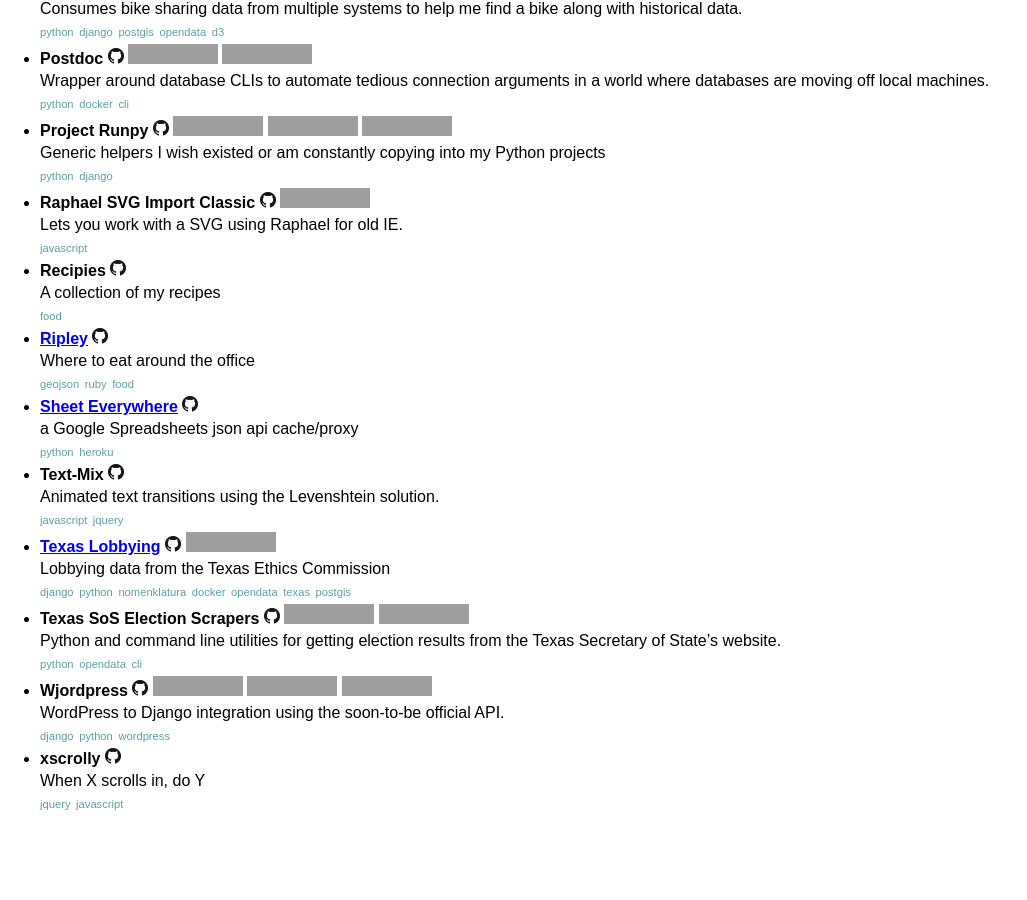
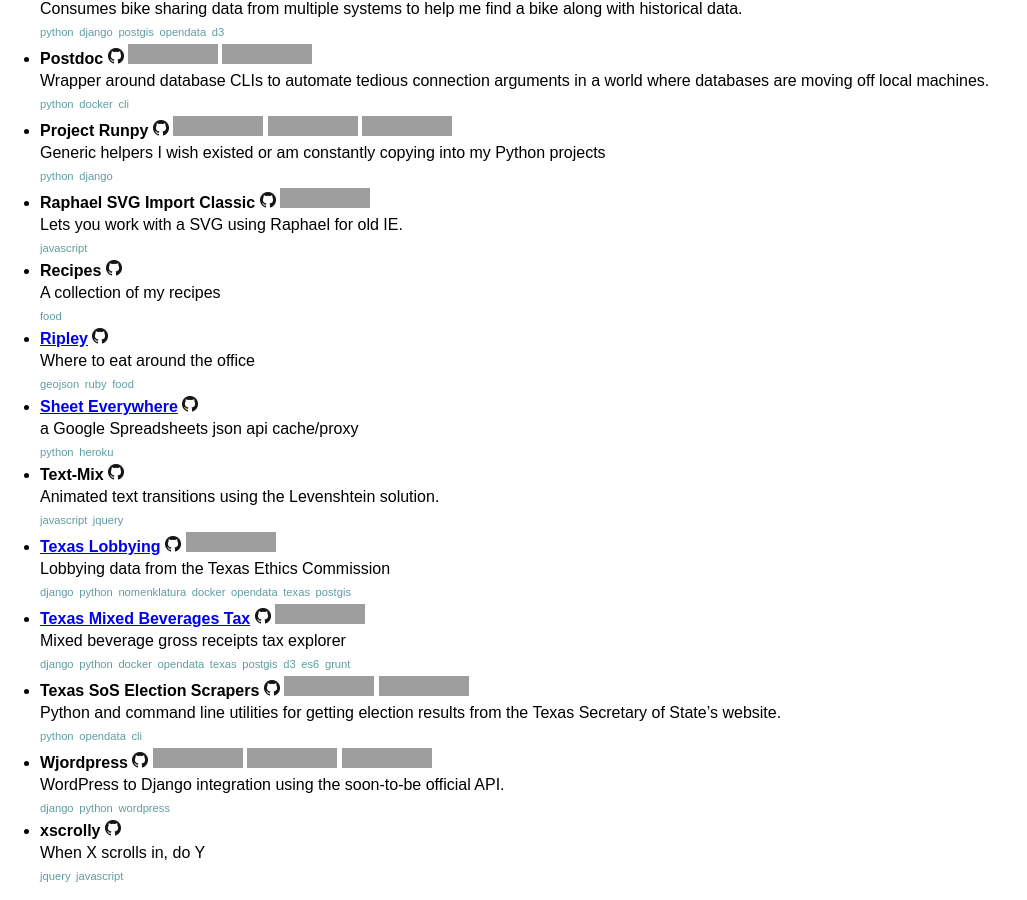
Before and after one commit to crccheck/crccheck.github.io, a Jekyll site: the page built from index.md, in a window 1280 px wide and 900 px high, scrolled down 1265 px. Shown: the whole window, without its empty margins (0-1027 px from the left). Built offline with Jekyll 4.4.1, drawn with Linux system fonts in a browser that asks for light colours; nearby versions of some CDN libraries; before the commit the page ends 2093 px from its top, so only the background shows below that; grey boxes are pictures that could not be loaded.

Commit message:
new project

```diff
--- a/_data/projects.yml
+++ b/_data/projects.yml
@@ -36,9 +36,9 @@
   tags: ["python", "django"]
 
 - name: Django Object Actions
-  homepage: https://github.com/texastribune/django-object-actions
-  repository: https://github.com/texastribune/django-object-actions
-  travisci: texastribune/django-object-actions
+  homepage: https://github.com/crccheck/django-object-actions
+  repository: https://github.com/crccheck/django-object-actions
+  travisci: crccheck/django-object-actions
   pypi: django-object-actions
   description: >
     Lets developers create tool buttons in Django admin the way it should have
@@ -160,7 +160,7 @@
   npm: raphael-svg-import-classic
   tags: ["javascript"]
 
-- name: Recipies
+- name: Recipes
   repository: https://github.com/crccheck/recipes
   description: "A collection of my recipes"
   tags: ["food"]
@@ -191,6 +191,14 @@
     Lobbying data from the Texas Ethics Commission
   tags: ["django", "python", "nomenklatura", "docker", "opendata", "texas", "postgis"]
 
+- name: Texas Mixed Beverages Tax
+  homepage: http://barfight.crccheck.com/
+  repository: https://github.com/texas/tx_mixed_beverages
+  travisci: texas/tx_mixed_beverages
+  description: >
+    Mixed beverage gross receipts tax explorer
+  tags: ["django", "python", "docker", "opendata", "texas", "postgis", "d3", "es6", "grunt"]
+
 - name: Texas SoS Election Scrapers
   homepage: https://github.com/texastribune/tx_election_scrapers
   repository: https://github.com/texastribune/tx_election_scrapers
```
